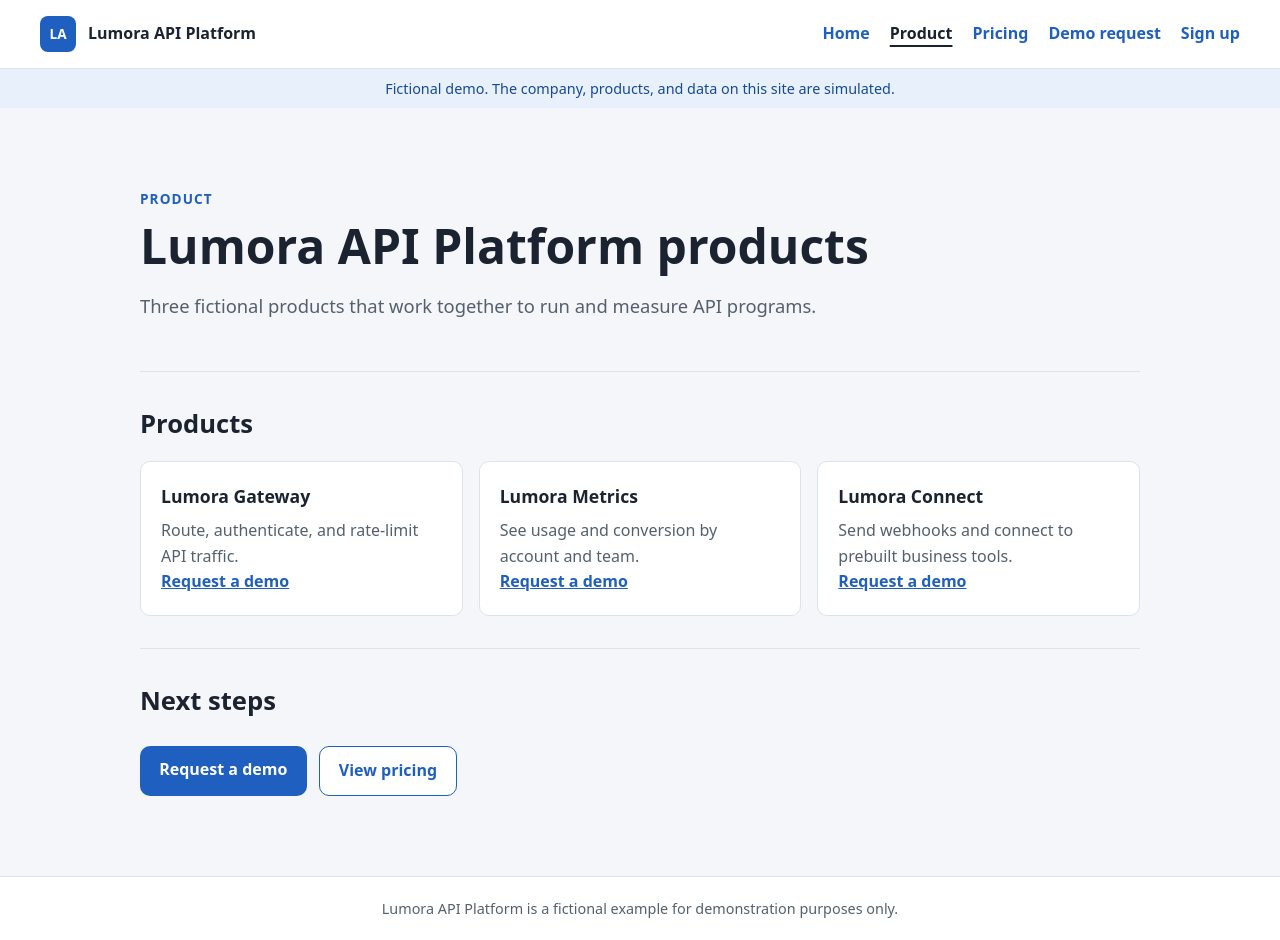
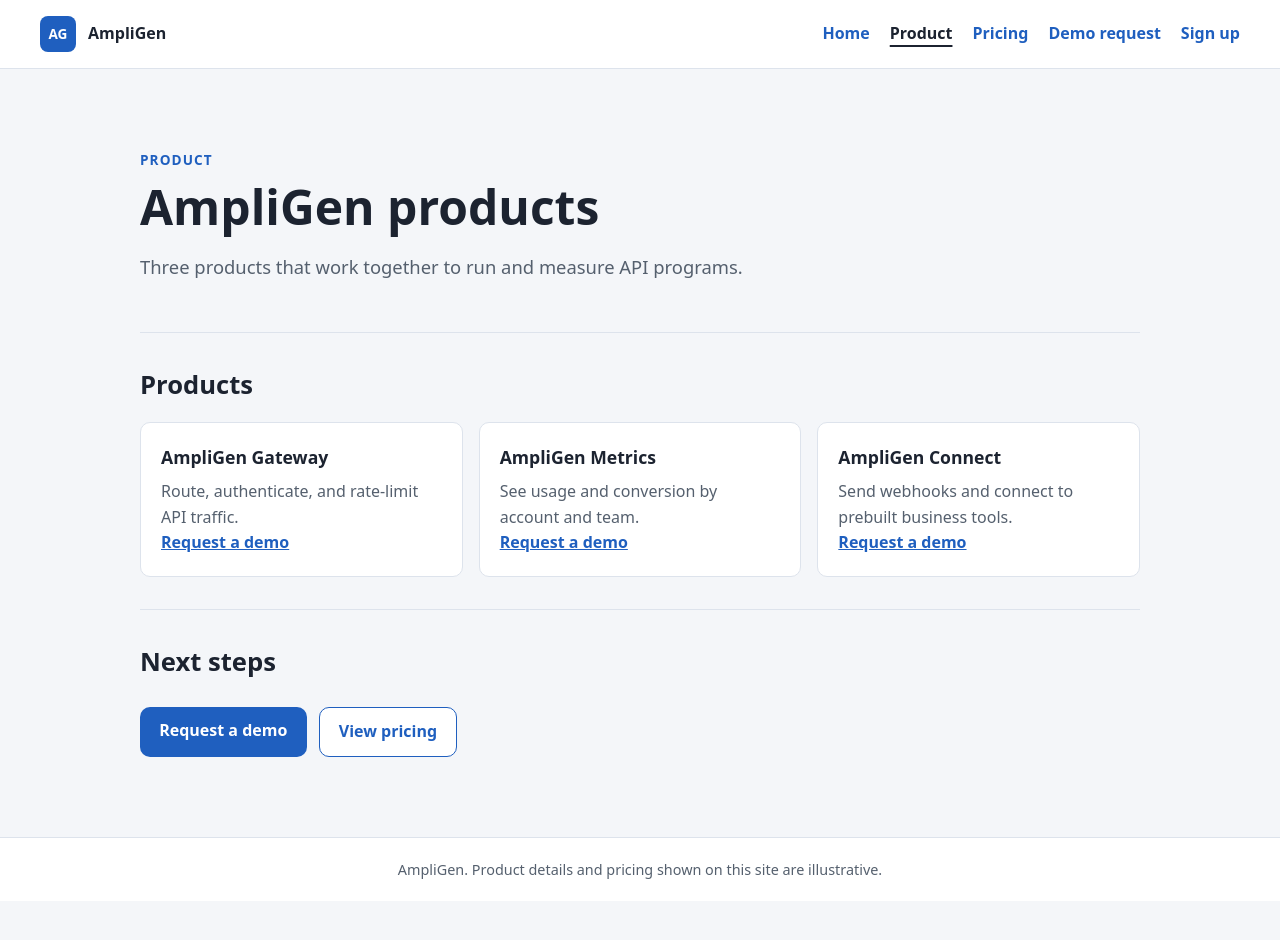
Before and after one commit to jacksonyang-amp/AmpliGen, a website built with Vite: page product/index.html in a window 1280 px wide. After the commit the page ends 901 px from the top, so only its background shows below. Built offline with nearby package versions, Linux system fonts and the light colour scheme.

Commit message:
Rename the product to AmpliGen and remove fictional and demo labels
- Use the AmpliGen brand (mark "AG") in the header, titles, h1s, footers, meta
  descriptions, fixture, and README; products become AmpliGen Gateway, Metrics,
  and Connect. The home title is exactly "AmpliGen".
- Remove the "Fictional demo" banner and its CSS, and reword every fictional
  or demo description of the site (home lede, eyebrow, about section, footer,
  product lede, pricing label, meta descriptions).
- Keep the "Demo request" nav label, the /demo-request/ route, "Request a demo"
  CTAs, and the placeholder notices.

Co-authored-by: jacksonyang-amp <jacksonyang-amp@users.noreply.github.com>

```diff
--- a/product/index.html
+++ b/product/index.html
@@ -3,17 +3,17 @@
   <head>
     <meta charset="UTF-8" />
     <meta name="viewport" content="width=device-width, initial-scale=1.0" />
-    <meta name="description" content="Lumora API Platform products: a fictional demo of API gateway, metrics, and connector products." />
+    <meta name="description" content="AmpliGen products: API gateway, metrics, and connector products." />
     <link rel="icon" href="/favicon.svg" type="image/svg+xml" />
-    <title>Product | Lumora API Platform</title>
+    <title>Product | AmpliGen</title>
     <script type="module" src="/src/main.ts"></script>
   </head>
   <body>
     <a class="skip-link" href="#main">Skip to main content</a>
     <header class="site-header">
       <div class="brand">
-        <span class="brand-mark" aria-hidden="true">LA</span>
-        <span class="brand-name">Lumora API Platform</span>
+        <span class="brand-mark" aria-hidden="true">AG</span>
+        <span class="brand-name">AmpliGen</span>
       </div>
       <nav class="site-nav" aria-label="Primary">
         <a href="/AmpliGen/">Home</a>
@@ -24,32 +24,28 @@
       </nav>
     </header>
 
-    <div class="demo-banner" role="note">
-      Fictional demo. The company, products, and data on this site are simulated.
-    </div>
-
     <main id="main" tabindex="-1">
       <section class="hero" aria-labelledby="product-title">
         <p class="eyebrow">Product</p>
-        <h1 id="product-title">Lumora API Platform products</h1>
-        <p class="lede">Three fictional products that work together to run and measure API programs.</p>
+        <h1 id="product-title">AmpliGen products</h1>
+        <p class="lede">Three products that work together to run and measure API programs.</p>
       </section>
 
       <section class="content-section" aria-labelledby="products-title">
         <h2 id="products-title">Products</h2>
         <ul class="card-grid">
-          <li class="card" data-product="Lumora Gateway">
-            <h3>Lumora Gateway</h3>
+          <li class="card" data-product="AmpliGen Gateway">
+            <h3>AmpliGen Gateway</h3>
             <p>Route, authenticate, and rate-limit API traffic.</p>
             <p class="card-action"><a class="text-link" href="/AmpliGen/demo-request/">Request a demo</a></p>
           </li>
-          <li class="card" data-product="Lumora Metrics">
-            <h3>Lumora Metrics</h3>
+          <li class="card" data-product="AmpliGen Metrics">
+            <h3>AmpliGen Metrics</h3>
             <p>See usage and conversion by account and team.</p>
             <p class="card-action"><a class="text-link" href="/AmpliGen/demo-request/">Request a demo</a></p>
           </li>
-          <li class="card" data-product="Lumora Connect">
-            <h3>Lumora Connect</h3>
+          <li class="card" data-product="AmpliGen Connect">
+            <h3>AmpliGen Connect</h3>
             <p>Send webhooks and connect to prebuilt business tools.</p>
             <p class="card-action"><a class="text-link" href="/AmpliGen/demo-request/">Request a demo</a></p>
           </li>
@@ -66,7 +62,7 @@
     </main>
 
     <footer class="site-footer">
-      <p>Lumora API Platform is a fictional example for demonstration purposes only.</p>
+      <p>AmpliGen. Product details and pricing shown on this site are illustrative.</p>
     </footer>
   </body>
 </html>
--- a/src/style.css
+++ b/src/style.css
@@ -94,14 +94,6 @@ button:focus-visible {
 
 .site-nav a:hover {
   text-decoration: underline;
-}
-
-.demo-banner {
-  padding: 0.5rem clamp(1rem, 4vw, 2.5rem);
-  background: var(--color-accent);
-  color: var(--color-brand-dark);
-  font-size: 0.9rem;
-  text-align: center;
 }
 
 main {
```
Also changed, not shown: demo-request/index.html (+5 -9 lines), index.html (+11 -18 lines), pricing/index.html (+6 -10 lines), sign-up/index.html (+5 -9 lines), src/content/phase1.fixtures.json (+16 -9 lines), README.md.
